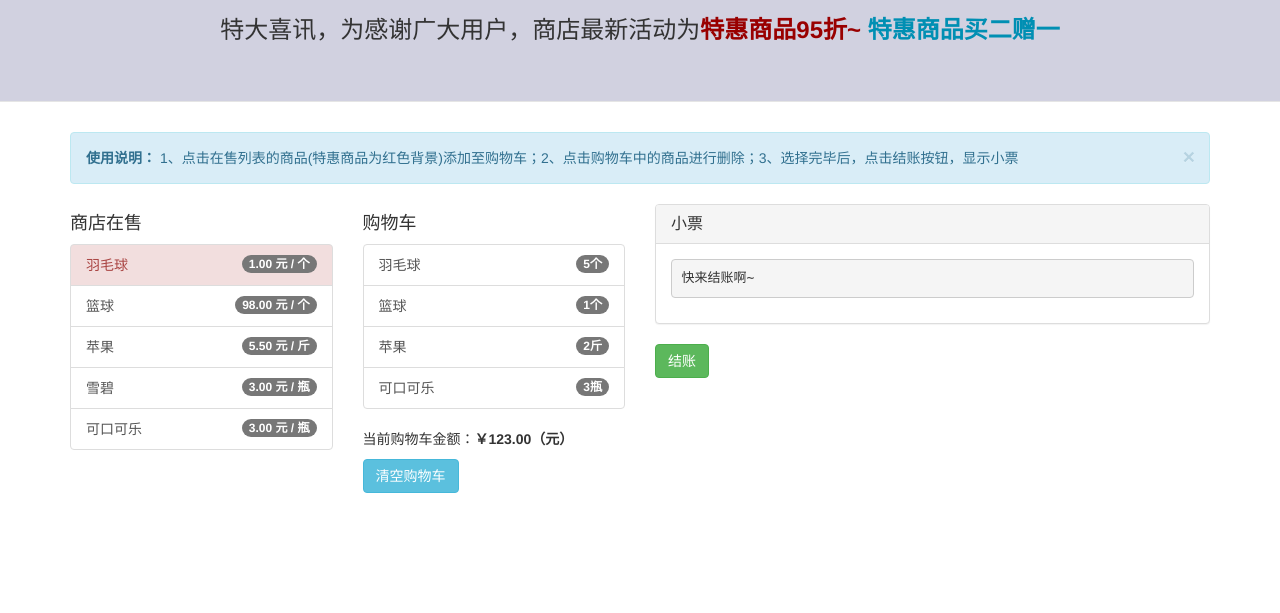
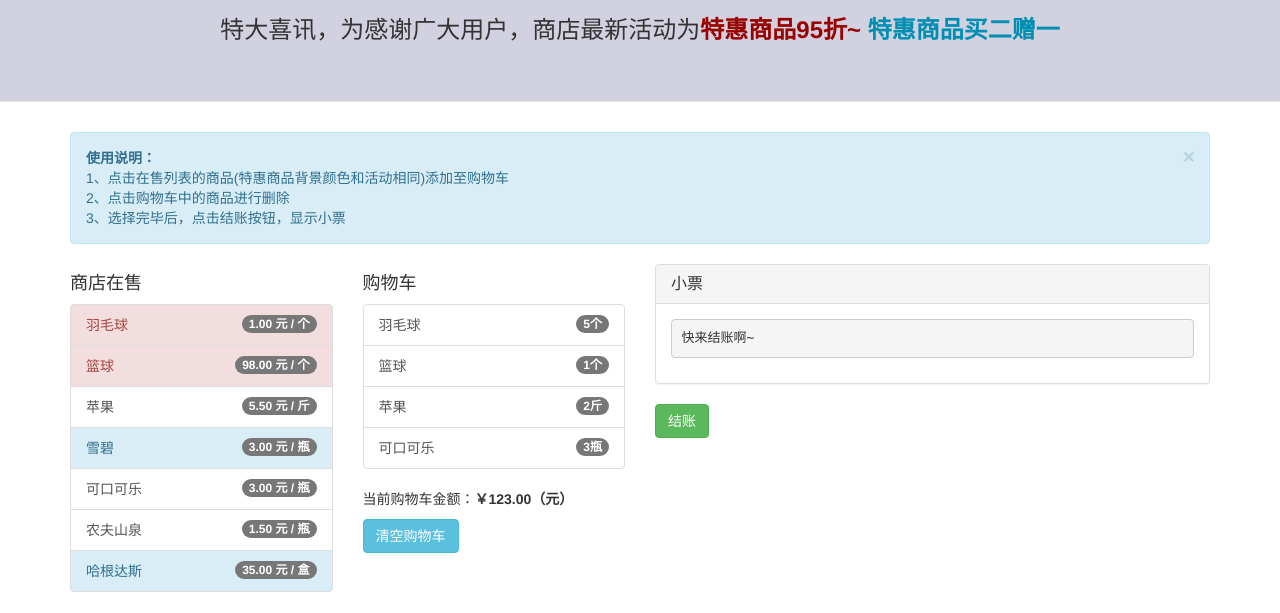
Before and after one commit to clumsycat/ThoughtWorks, a website: page index.html in a window 1280 px wide. Shown: the part 187-800 px from the top of the page. Drawn offline with nearby package versions, Linux system fonts and the light colour scheme.

Commit message:
重构doInit函数和修改数据源

```diff
--- a/index.html
+++ b/index.html
@@ -20,7 +20,7 @@
 	<div class="container">
 		<div class="alert alert-info alert-dismissible" role="alert">
 			<button type="button" class="close" data-dismiss="alert" aria-label="Close"><span aria-hidden="true">&times;</span></button>
-			<strong>使用说明：</strong> 1、点击在售列表的商品(特惠商品为红色背景)添加至购物车；2、点击购物车中的商品进行删除；3、选择完毕后，点击结账按钮，显示小票
+			<strong>使用说明：</strong><br> 1、点击在售列表的商品(特惠商品背景颜色和活动相同)添加至购物车<br>2、点击购物车中的商品进行删除<br> 3、选择完毕后，点击结账按钮，显示小票
 		</div>
 		<div class="row">
 			<div id="D-onsale" class="col-lg-3 col-md-3 col-sm-4 col-xs-6">
--- a/js/action.js
+++ b/js/action.js
@@ -3,18 +3,15 @@ function doInit(){
 	var str ="";
 	for(var i=0;i<onsale_data.length;i++){
 		if($.inArray(onsale_data[i].barcode,discount_list[0].barcodes) != -1)
-			str += '<a onclick="addToCart(\''+onsale_data[i].barcode
-		+'\')" title ="参与满100减10元的活动"class="list-group-item list-group-item-danger" id="'
-		+onsale_data[i].barcode +'"><span class="badge">'+onsale_data[i].price.toFixed(2)+' 元 / '
-		+onsale_data[i].unit+'</span>'+ onsale_data[i].name+'</a>';
+			str += saleListStr(onsale_data[i],"参与95折优惠","list-group-item-danger");
+		else if($.inArray(onsale_data[i].barcode,discount_list[1].barcodes) != -1)
+			str += saleListStr(onsale_data[i],"参与满二赠一优惠","list-group-item-info");
 		else
-			str += '<a onclick="addToCart(\''+onsale_data[i].barcode
-		+'\')" title="不参与活动" class="list-group-item" id="'+onsale_data[i].barcode
-		+'"><span class="badge">'+onsale_data[i].price.toFixed(2)+' 元 / '
-		+onsale_data[i].unit+'</span>'+ onsale_data[i].name+'</a>';
+			str += saleListStr(onsale_data[i],"不参与活动");
 	}
 	$("#L-onsale").html(str);
 
+	//根据预先定义好的初始化列表初始化购物车中物品数量
 	var cart_list = {};
 	for(var i=0;i<purchase_list.length;i++){
 		var count = 1;
@@ -27,14 +24,24 @@ function doInit(){
 		}
 		else
 			item = purchase_list[i];
-		var oldcount = 0.00;
+
 		if(item in cart_list)
-			oldcount = cart_list[item];
-		cart_list[item] = oldcount+count;
+			cart_list[item] += count;
+		else
+			cart_list[item] = count;
 	}
 	localStorage.setItem("cartlist",JSON.stringify(cart_list));
 	DrawCart();
 }
+//简化代码阅读，将列表生成的部分拆开单独作为函数
+function saleListStr(onsale_data,info,color){
+	return '<a onclick="addToCart(\''+onsale_data.barcode
+		+'\')" title ="'+ info +'" class="list-group-item '+ color +'" id="'
+		+onsale_data.barcode +'"><span class="badge">'+onsale_data.price.toFixed(2)+' 元 / '
+		+onsale_data.unit+'</span>'+ onsale_data.name+'</a>';
+}
+
+
 //向购物车添加物品
 function addToCart(id){
 	var cart_list = JSON.parse(localStorage.getItem("cartlist"));
--- a/js/jsondata.js
+++ b/js/jsondata.js
@@ -33,19 +33,34 @@ var onsale_data= [{
   "category": "食品",
   "subCategory": "碳酸饮料",
   "price": 3.00
+},{
+  "barcode": "ITEM000006",
+  "name": "农夫山泉",
+  "unit": "瓶",
+  "category": "食品",
+  "subCategory": "矿泉水",
+  "price": 1.50
+},{
+  "barcode": "ITEM000007",
+  "name": "哈根达斯",
+  "unit": "盒",
+  "category": "食品",
+  "subCategory": "冰淇淋",
+  "price": 35.00
 }];
 
 var discount_list =
 [{
  type: 'FREE_GOODS_OFFER',
  barcodes: [
-  'ITEM000000',
-  'ITEM000001'
+  'ITEM000001',
+  'ITEM000002'
   ]
 },{
   type: 'FIVE_PERCENT_DISCOUNT',
   barcodes: [
-   'ITEM000004'
+   'ITEM000004',
+   'ITEM000007'
    ],
 }]
 
```
Also changed, not shown: testjs/test.js (+13 -0 lines), README.md.
